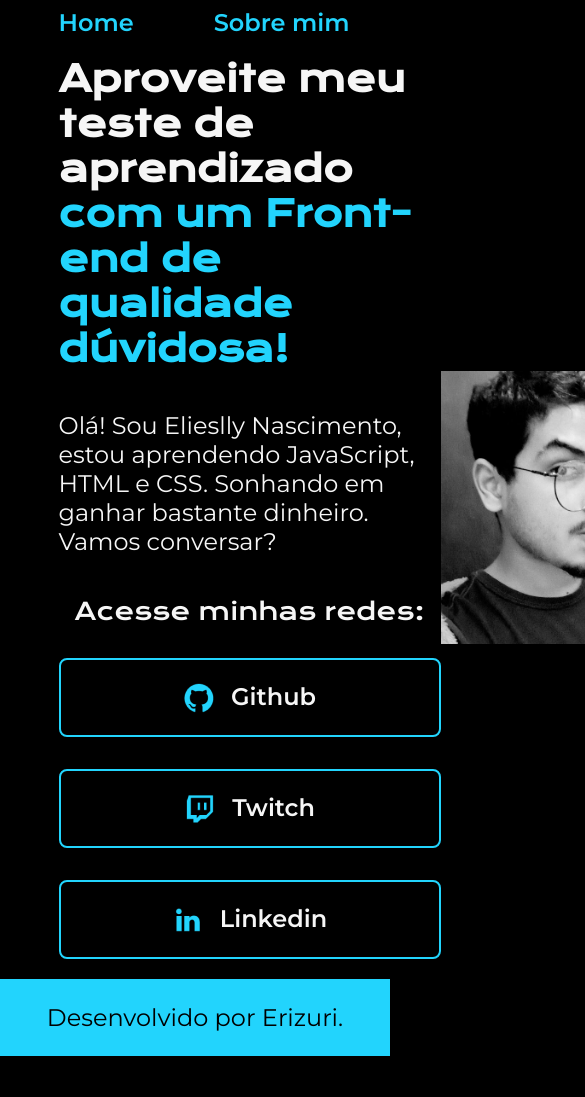
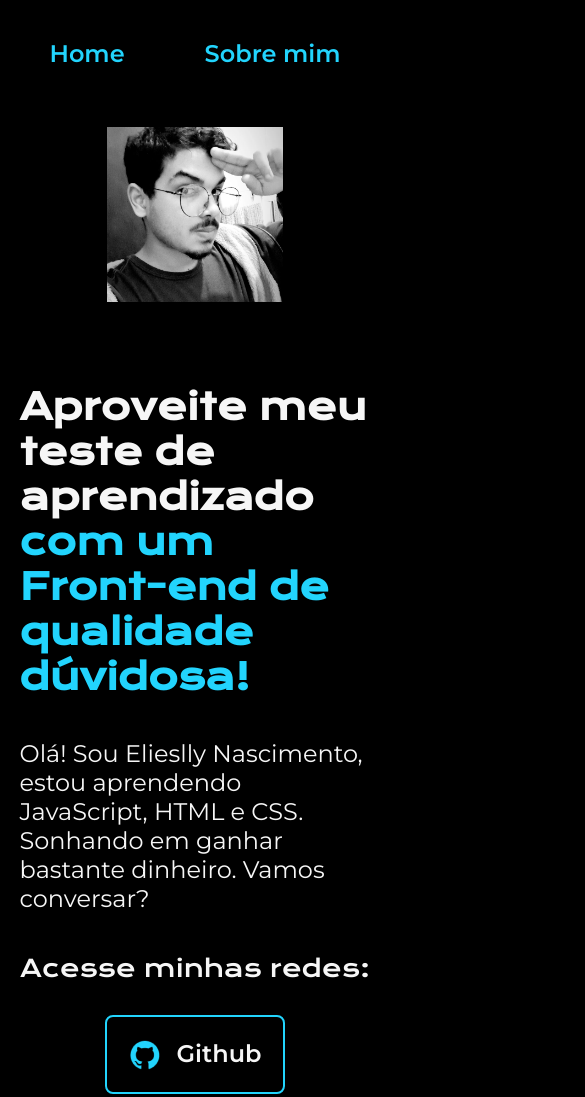
Before and after one commit to ErizuriX/apresentacao, a plain HTML site: page index.html in a window 390 px wide. Shown: the top 1097 px of the page, 585 px wide, since content can reach past the window. Before the commit the page ends 1056 px from the top, so only its background shows below. Drawn offline with nearby package versions, Linux system fonts and the light colour scheme.

Commit message:
melhorando responsividade

```diff
--- a/index.html
+++ b/index.html
@@ -20,15 +20,15 @@
             <div class="apresentacao__links">
                 <h2 class="apresentacao__links__subtitulo">Acesse minhas redes:</h2>
 
-            <a class="apresentacao__links__link" href="https://github.com/ErizuriX">
+            <a class="apresentacao__links__navegacao" href="https://github.com/ErizuriX">
                 <img src="./assets/Logo Github.png" alt="Logo Github">
                 Github
             </a>
-            <a class="apresentacao__links__link" href="https://www.twitch.tv/mobxk">
+            <a class="apresentacao__links__navegacao" href="https://www.twitch.tv/mobxk">
                 <img src="./assets/Logo Twitch.png" alt="Logo Twitch">
                 Twitch
             </a>
-            <a class="apresentacao__links__link" href="https://www.linkedin.com/in/eliesllynascimento/">
+            <a class="apresentacao__links__navegacao" href="https://www.linkedin.com/in/eliesllynascimento/">
                 <img src="./assets/Logo linkedin.png" alt="Logo Linkedin">
                 Linkedin
             </a>
--- a/styles/style.css
+++ b/styles/style.css
@@ -34,7 +34,7 @@
 
 .cabecalho__menu__link{
     font-family: var(--fonte-secundaria);
-    font-size: 24px;
+    font-size: 1.5rem;
     font-weight: 600;
     color: var(--cor-terciaria);
     text-decoration: none;
@@ -45,17 +45,18 @@
     display: flex;
     align-items: center;
     justify-content: space-between;
+    gap: 82px;
 }
 
 .apresentacao__conteudo{
-    width: 615px;
+    width: 50%;
     display: flex;
     flex-direction: column;
     gap: 40px;
 }
 
 .apresentacao__conteudo__titulo{
-    font-size: 36px;
+    font-size: 2.25rem;
     font-family: var(--fonte-primaria);
 }
 
@@ -64,7 +65,7 @@
 }
 
 .apresentacao__conteudo__texto{
-    font-size: 24px;
+    font-size: 1.5rem;
     font-family: var(--fonte-secundaria);
 }
 
@@ -75,15 +76,15 @@
     align-items: center;
     gap: 32px;
 }
-.apresentacao__links__link{
+.apresentacao__links__navegacao{
     display: flex;
     justify-content: center;
     gap: 16px;
     border: 2px solid var(--cor-terciaria);
-    width: 378px;
+    width: 50%;
     text-align: center;
     border-radius: 8px;
-    font-size: 24px;
+    font-size: 1.5rem;
     font-weight: 600;
     padding: 21.5px 0;
     text-decoration: none;
@@ -92,14 +93,13 @@
 }
 
 .apresentacao__imagem{
-    max-width: 400px;
-    width: 100%;
+    width: 50%;
 }
 
 .apresentacao__links__subtitulo{
     font-family: var(--fonte-primaria);
     font-weight: 400;
-    font-size: 24px;
+    font-size: 1.5rem;
 }
 
 .apresentacao__links__link:hover{
@@ -113,5 +113,25 @@
     text-align: center;
     font-family: var(--fonte-secundaria);
     font-weight: 400;
-    font-size: 24px;
+    font-size: 1.5rem;
 }
+
+@media (max-width: 1200px){
+
+    .cabecalho{
+        padding: 10%;
+    }
+
+    .cabecalho__menu{
+        justify-content: center;
+    }
+
+    .apresentacao{
+        flex-direction: column-reverse;
+        padding: 5%;
+    }
+
+    .apresentacao__conteudo{
+        width: auto;
+    }
+}
```
